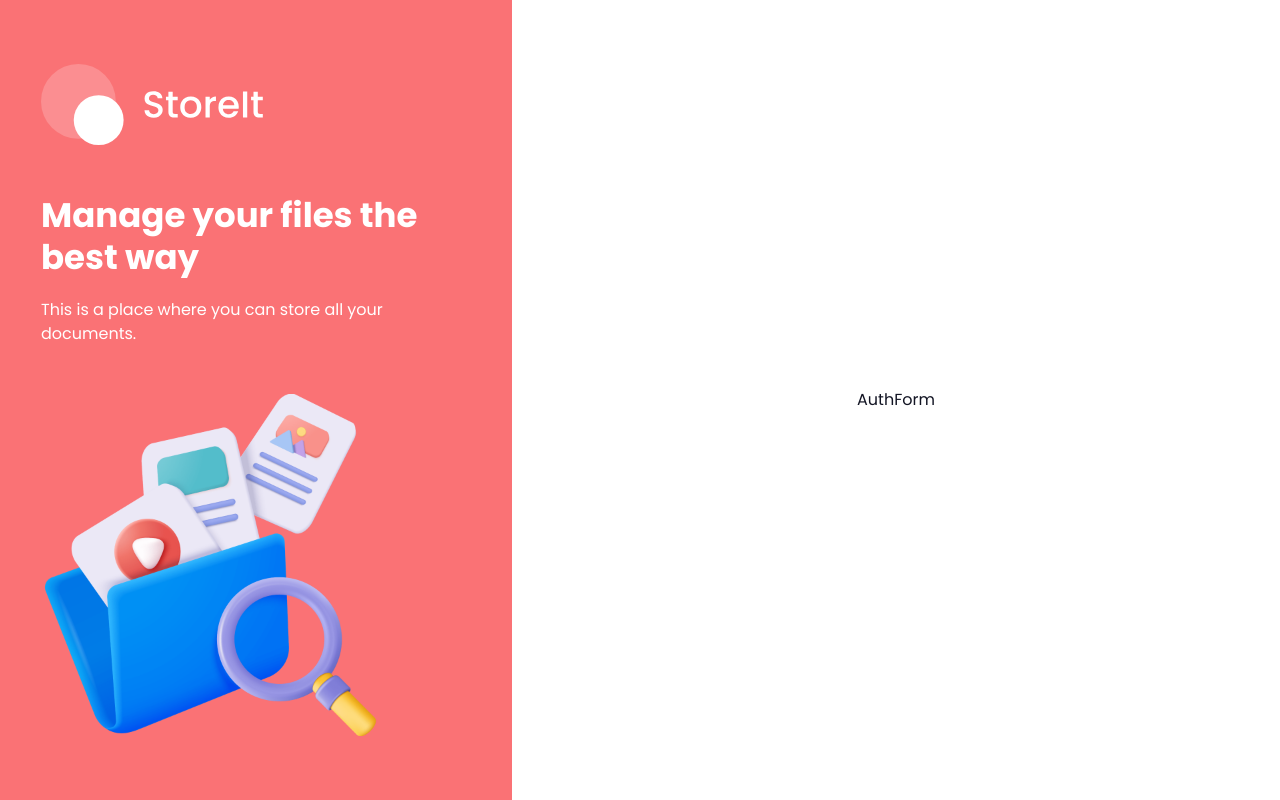
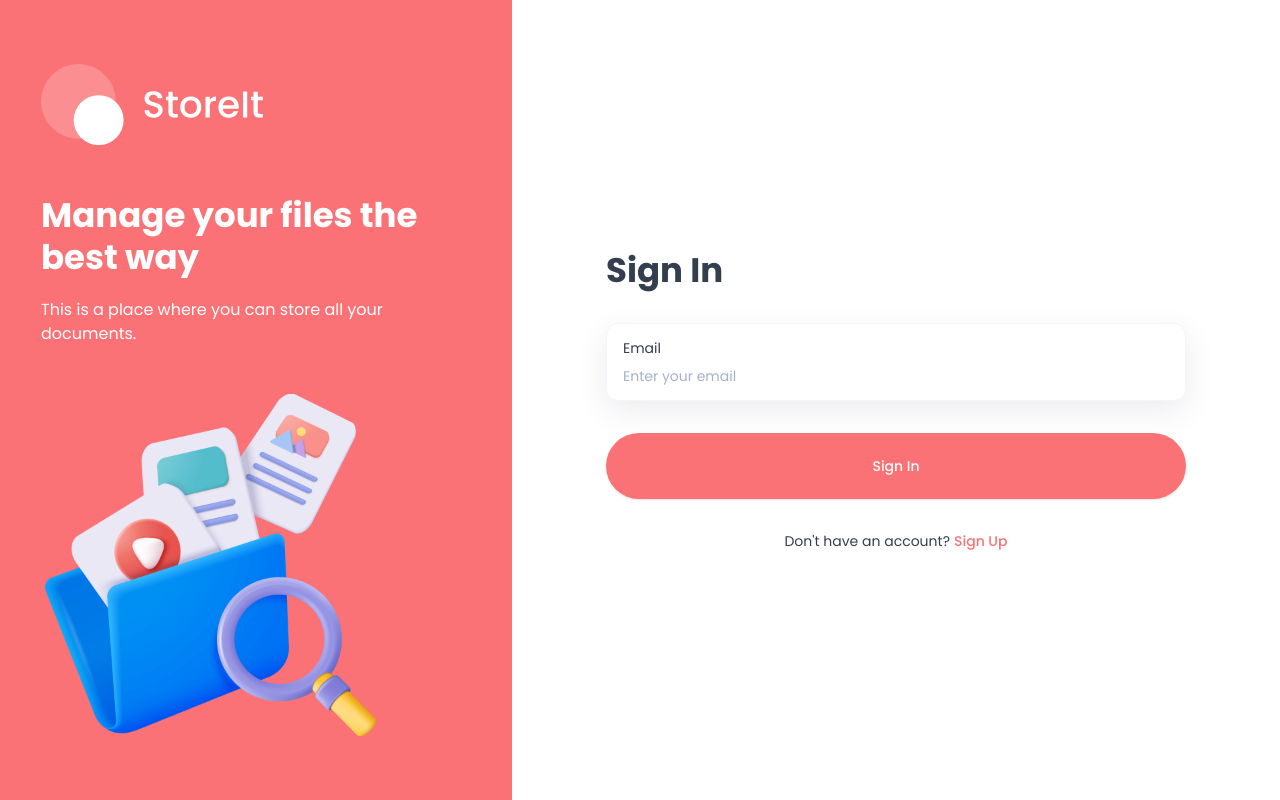
Before and after one commit to techtalkdev/storeit-app, a Next.js app: page /sign-in in a window 1280 px wide. Built offline with nearby package versions, Linux system fonts and the light colour scheme.

Commit message:
Refactor AuthForm component and implement form validation with Zod

```diff
--- a/app/(auth)/sign-in/page.tsx
+++ b/app/(auth)/sign-in/page.tsx
@@ -1,4 +1,4 @@
-import AuthForm from "@/components/Authform"
+import AuthForm from "@/components/AuthForm";
 
 const SignIn = () => <AuthForm type="sign-in" />
 
--- a/app/(auth)/sign-up/page.tsx
+++ b/app/(auth)/sign-up/page.tsx
@@ -1,4 +1,5 @@
-import AuthForm from "@/components/Authform";
+import AuthForm from "@/components/AuthForm";
+
 
 const SignUp = () => <AuthForm type="sign-up" />
 
--- a/components/AuthForm.tsx
+++ b/components/AuthForm.tsx
@@ -1,9 +1,116 @@
+/* eslint-disable @typescript-eslint/no-unused-vars */
+"use client"
+import { zodResolver } from "@hookform/resolvers/zod";
+import { useForm } from "react-hook-form";
+import { z } from "zod";
+import { Button } from "@/components/ui/button";
+import {
+  Form,
+  FormControl,
+  FormField,
+  FormItem,
+  FormLabel,
+  FormMessage,
+} from "@/components/ui/form";
+import { Input } from "@/components/ui/input";
+import { useState } from "react";
+import Image from "next/image";
+import Link from "next/link";
+
+
 type FormType = "sign-in" | "sign-up";
+const authFormSchema = (formType: FormType) => {
+    return z.object({
+        email: z.string().email(),
+        fullName: formType === "sign-up" ? z.string().min(2).max(50) : z.string().optional(),
+    });
+};
+
+
 
 const AuthForm = ({ type } : { type: FormType }) => {
+    const [isLoading, setIsLoading] = useState(false);
+    const [errorMessage, setErrorMessage] = useState("");
+
+    const formSchema = authFormSchema(type);
+
+  const form = useForm<z.infer<typeof formSchema>>({
+    resolver: zodResolver(formSchema),
+    defaultValues: {
+      fullName: "",
+      email: "",
+    },
+  })
+  const onSubmit = async (values: z.infer<typeof formSchema>) => {
+    console.log(values)
+  }
+
   return (
-    <div>AuthForm</div>
+    <>
+    <Form {...form}>
+        <form onSubmit={form.handleSubmit(onSubmit)} className="auth-form">
+            <h1 className="form-title">
+                {type === "sign-in" ? "Sign In" : "Sign Up"}
+            </h1>
+            {type === "sign-up" && (
+        <FormField
+            control={form.control}
+            name="fullName"
+            render={({ field }) => (
+            <FormItem>
+                <div className="shad-form-item">
+                <FormLabel className="shad-form-label">Full Name</FormLabel>
+                <FormControl>
+                <Input placeholder="Enter your full name" className="shad-input"{...field} />
+                </FormControl>
+                </div>
+                <FormMessage className="shad-form-message" />
+            </FormItem>
+            )}
+        />
+    )}
+        <FormField
+            control={form.control}
+            name="email"
+            render={({ field }) => (
+            <FormItem>
+                <div className="shad-form-item">
+                <FormLabel className="shad-form-label">Email</FormLabel>
+                <FormControl>
+                <Input placeholder="Enter your email" className="shad-input"{...field} />
+                </FormControl>
+                </div>
+                <FormMessage className="shad-form-message" />
+            </FormItem>
+            )}
+        />
+
+        <Button type="submit" className="form-submit-button" disabled={isLoading}>
+            {type === "sign-in" ? "Sign In" : "Sign Up"}
+
+            {isLoading && (
+                <Image src="/assets/icons/loader.svg" alt="loader" width={24} height={24} className="ml-2 animate-spin" />
+            )}
+        </Button>
+
+        {errorMessage &&
+            <p className="error-message">*{errorMessage}</p>}
+
+            <div className="body-2 flex justify-center">
+                <p className="text-light-100">
+                    {type === "sign-in" ? "Don't have an account?" : "Already have an account?"}
+                </p>
+                <Link href={type === "sign-in" ? "/sign-up" : "/sign-in"} className="ml-1 font-medium text-brand">
+                    {" "}
+                    {type === "sign-in" ? "Sign Up" : "Sign In"}
+                </Link>
+            </div>
+        </form>
+    </Form>
+
+    {/* OTP VERIFICATION */}
+    </>
   )
 }
 
-export default AuthForm
+export default AuthForm;
--- /dev/null
+++ b/components/ui/input.tsx
@@ -0,0 +1,22 @@
+import * as React from "react"
+
+import { cn } from "@/lib/utils"
+
+const Input = React.forwardRef<HTMLInputElement, React.ComponentProps<"input">>(
+  ({ className, type, ...props }, ref) => {
+    return (
+      <input
+        type={type}
+        className={cn(
+          "flex h-9 w-full rounded-md border border-neutral-200 bg-transparent px-3 py-1 text-base shadow-sm transition-colors file:border-0 file:bg-transparent file:text-sm file:font-medium file:text-neutral-950 placeholder:text-neutral-500 focus-visible:outline-none focus-visible:ring-1 focus-visible:ring-neutral-950 disabled:cursor-not-allowed disabled:opacity-50 md:text-sm dark:border-neutral-800 dark:file:text-neutral-50 dark:placeholder:text-neutral-400 dark:focus-visible:ring-neutral-300",
+          className
+        )}
+        ref={ref}
+        {...props}
+      />
+    )
+  }
+)
+Input.displayName = "Input"
+
+export { Input }
```
